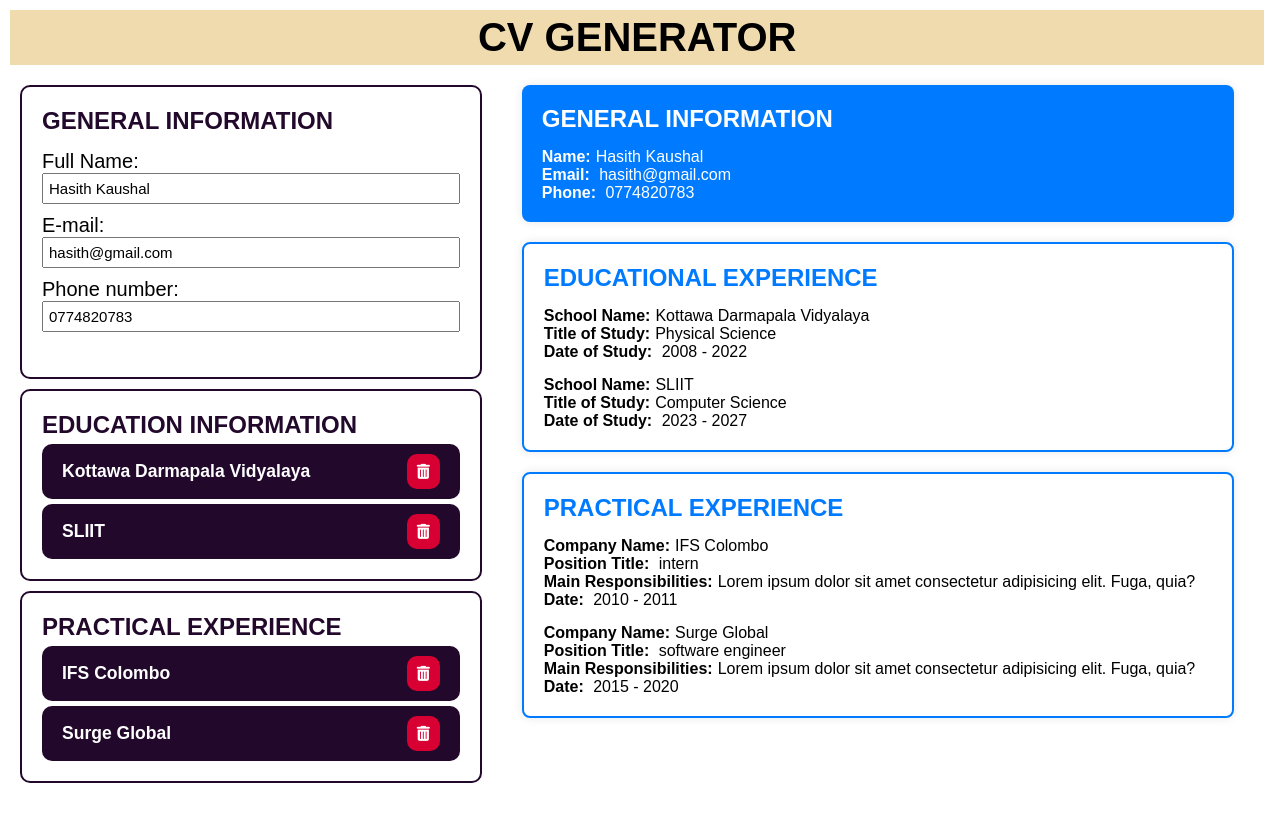
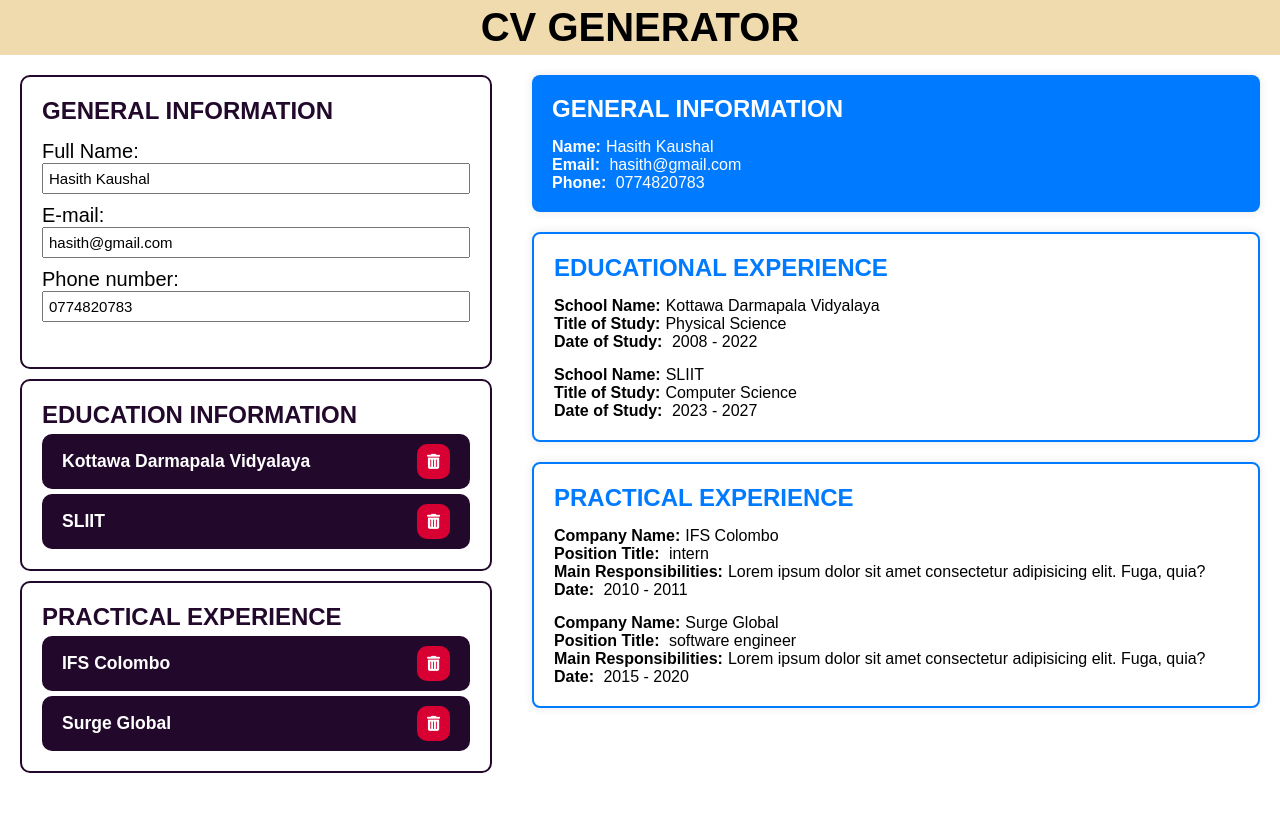
Before and after one commit to hasithkaushal/CV-Generator, a React (Vite) app: page / in a window 1280 px wide. Built offline with nearby package versions, Linux system fonts and the light colour scheme.

Commit message:
title bg change

```diff
--- a/index.html
+++ b/index.html
@@ -9,7 +9,6 @@
   <body>
     <h1
       style="
-        margin: 10px;
         margin-bottom: 0;
         text-align: center;
         font-size: 40px;
--- a/src/App.css
+++ b/src/App.css
@@ -4,7 +4,7 @@
   padding: 0;
 }
 body {
-  width: 98vw;
+  width: 100vw;
   font-family: Arial, Helvetica, sans-serif;
 }
 #fullApp {
```
